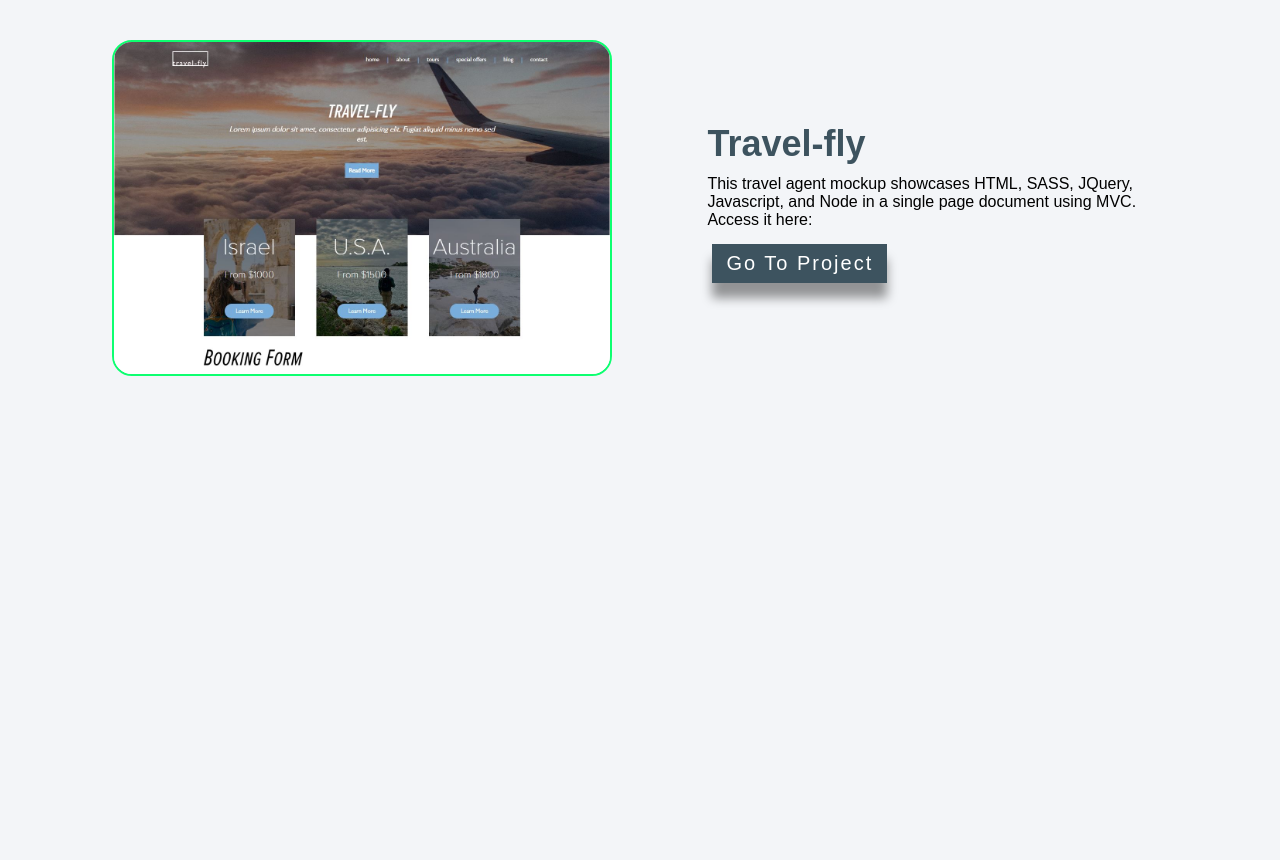
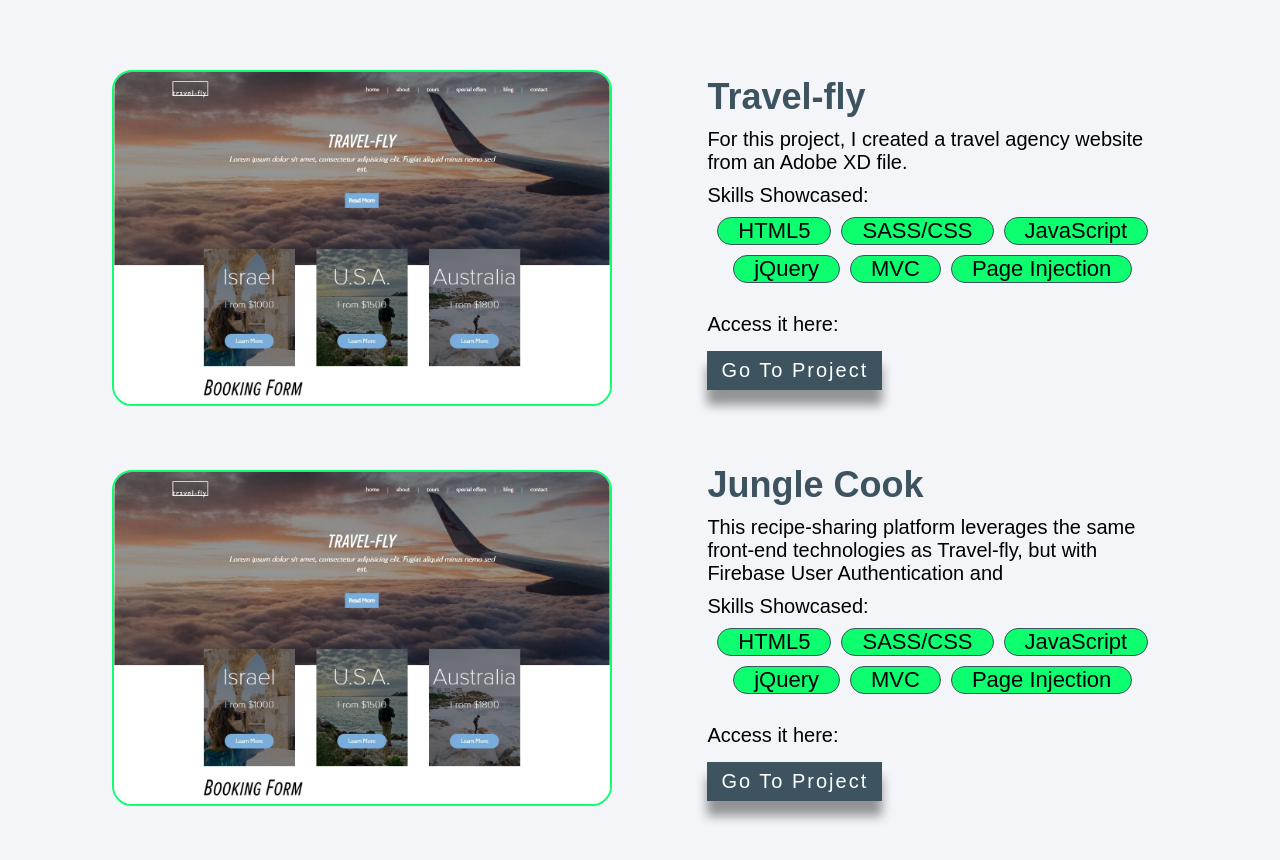
Before and after one commit to crosby7/personalPortfolio, a website: page pages/projects.html in a window 1280 px wide. Before the commit the page ends 800 px from the top, so only its background shows below. Drawn offline with nearby package versions, Linux system fonts and the light colour scheme; files that its build step writes are made by us from their sources.

Commit message:
Styling decisions made

```diff
--- a/pages/projects.html
+++ b/pages/projects.html
@@ -8,11 +8,43 @@
 </head>
 <body>
     <div class="projectsPage">
-        <div class="quickLook"><img src="../images/travelFlyImage.JPG" alt="Screencapture of travel-fly website"></div>
-        <div class="textAndLink">
-            <h2>Travel-fly</h3>
-            <p>This travel agent mockup showcases HTML, SASS, JQuery, Javascript, and Node in a single page document using MVC. Access it here:</p>
-            <button><a href="https://crosby7.github.io/Travel-fly/" target="_blank">Go to Project</a></button>
+        <div class="project">
+            <div class="quickLook"><img src="../images/travelFlyImage.JPG" alt="Screencapture of travel-fly website"></div>
+            <div class="textAndLink">
+                <h2>Travel-fly</h3>
+                <p>For this project, I created a travel agency website from an Adobe XD file.</p>
+                <p>Skills Showcased:</p>
+                <ul>
+                    <li>HTML5</li>
+                    <li>SASS/CSS</li>
+                    <li>JavaScript</li>
+                    <li>jQuery</li>
+                    <li>MVC</li>
+                    <li>Page Injection</li>
+                </ul>
+                <p class="noMargin">Access it here:</p>
+                <button><a href="https://crosby7.github.io/Travel-fly/" target="_blank">Go to Project</a></button>
+            </div>
+        </div>
+        <div class="project">
+            <div class="quickLook">
+                <img src="../images/travelFlyImage.JPG" alt="Screencapture of Jungle Cook Website">
+            </div>
+            <div class="textAndLink">
+                <h2>Jungle Cook</h3>
+                <p>This recipe-sharing platform leverages the same front-end technologies as Travel-fly, but with Firebase User Authentication and</p>
+                <p>Skills Showcased:</p>
+                <ul>
+                    <li>HTML5</li>
+                    <li>SASS/CSS</li>
+                    <li>JavaScript</li>
+                    <li>jQuery</li>
+                    <li>MVC</li>
+                    <li>Page Injection</li>
+                </ul>
+                <p class="noMargin">Access it here:</p>
+                <button><a href="https://crosby7.github.io/Travel-fly/" target="_blank">Go to Project</a></button>
+            </div>
         </div>
     </div>
 </body>
--- a/scss/components.scss
+++ b/scss/components.scss
@@ -57,13 +57,10 @@ nav {
 
   .navItems li:hover a,
   .links:hover a,
-    .mobileNav li:hover a{
+  .mobileNav li:hover a {
     color: $site-green;
   }
-
 }
-
-
 
 @media (max-width: 1020px) {
   nav {
@@ -78,7 +75,6 @@ nav {
         }
       }
     }
-
   }
 }
 
--- a/scss/homePage.scss
+++ b/scss/homePage.scss
@@ -24,7 +24,7 @@
 
     .topline::after {
       position: absolute;
-            content: '';
+      content: "";
       height: 4px;
       width: 45px;
       bottom: 10px;
@@ -61,7 +61,7 @@
         cursor: pointer;
         font-size: 25px;
         font-weight: 400;
-                color: #FFF;
+        color: #fff;
         background-color: $site-grey;
         padding: 8px 14px;
         margin: 15px 5px;
@@ -71,7 +71,7 @@
 
         a {
           text-decoration: none;
-                    color: #FFF;
+          color: #fff;
         }
       }
 
@@ -82,13 +82,9 @@
   }
 }
 
-
-
 @media (max-width: 1020px) {
   .container {
-
     .wrapper {
-
       h1 {
         font-size: 4em;
       }
--- a/scss/projects.scss
+++ b/scss/projects.scss
@@ -1,10 +1,14 @@
 .projectsPage {
   width: 90%;
   min-height: 1vh;
+  margin: 40px auto;
+
+  .project {
+    width: 100%;
+    height: 400px;
     display: flex;
     justify-content: space-around;
     align-items: center;
-    margin: 40px auto;
 
     .quickLook {
       img {
@@ -23,25 +27,58 @@
         color: $site-grey;
       }
       p {
-            font-size: 16px;
+        font-size: 20px;
+        margin-bottom: 10px;
       }
+
+      ul {
+        width: 100%;
+        list-style: none;
+        display: flex;
+        flex-wrap: wrap;
+        align-items: center;
+        justify-content: center;
+        margin-bottom: 20px;
+
+        li {
+          font-size: 22px;
+          padding: 0 20px;
+          margin: 0 10px 10px 0;
+          text-align: center;
+          border: 1px solid $site-grey;
+          border-radius: 20px;
+          background-color: $site-green;
+          cursor: default;
+        }
+
+        li:hover {
+          //   transform: scale(1.1);
+          transition: 0.5s;
+          background-color: $site-white;
+        }
+      }
+
+      .noMargin {
+        margin: 0;
+      }
+
       button {
         outline: none;
         border: none;
         cursor: pointer;
         font-size: 20px;
         font-weight: 400;
-            color: #FFF;
+        color: #fff;
         background-color: $site-grey;
         padding: 8px 14px;
-            margin: 15px 5px;
+        margin: 15px 0;
         letter-spacing: 2px;
         text-transform: capitalize;
         box-shadow: 0 15px 10px rgba(0, 0, 0, 0.4);
 
         a {
           text-decoration: none;
-                color: #FFF;
+          color: #fff;
         }
       }
 
@@ -49,7 +86,7 @@
         background-color: $site-green;
       }
     }
-
+  }
 }
 
 @media (max-width: 970px) {
```
Also changed, not shown: scss/structure.scss (+6 -6 lines), css/styles.css, scss/styles.scss (line endings or trailing spaces), scss/variables.scss (line endings or trailing spaces), 1 other file. Lines whose indentation alone changed are shown as unchanged.
